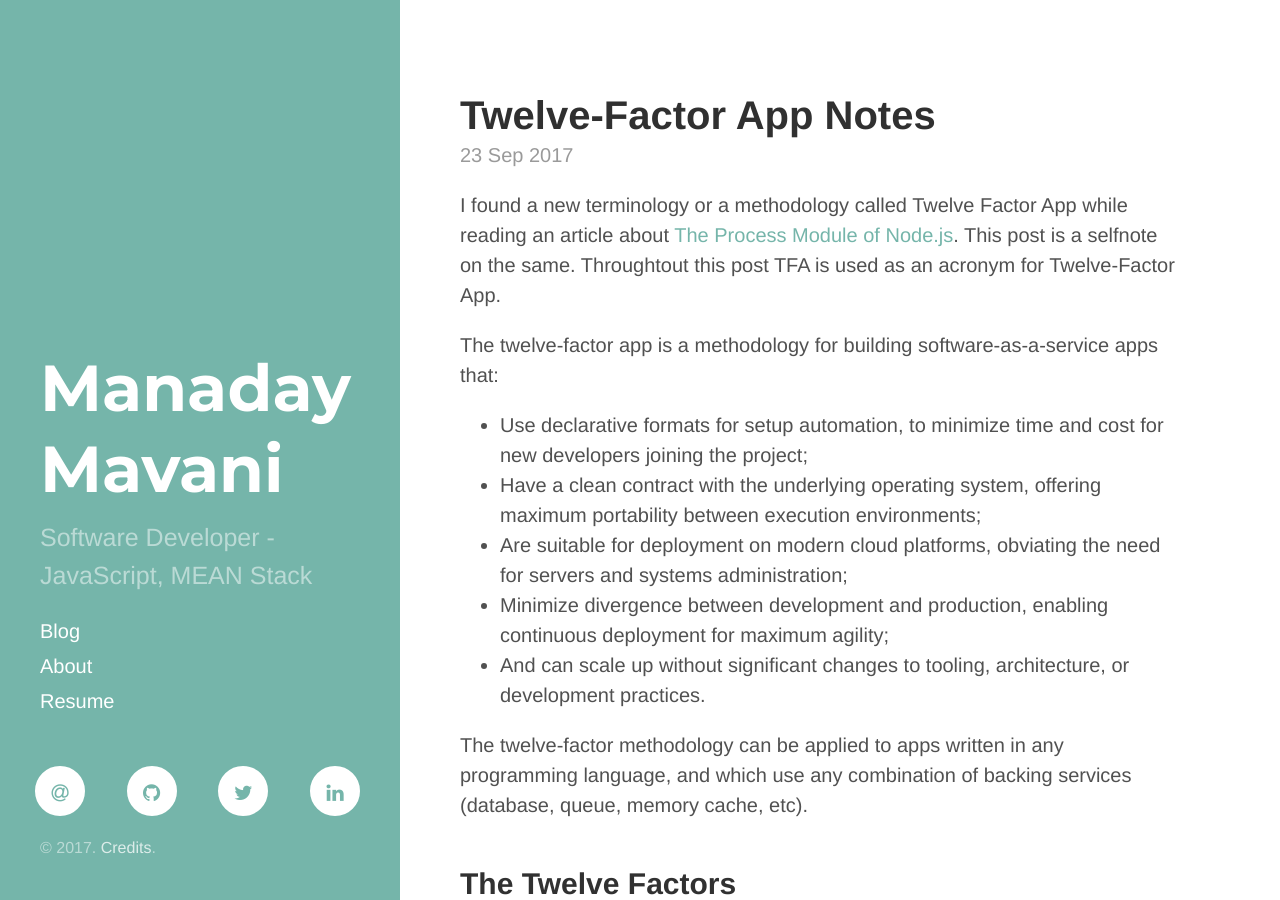
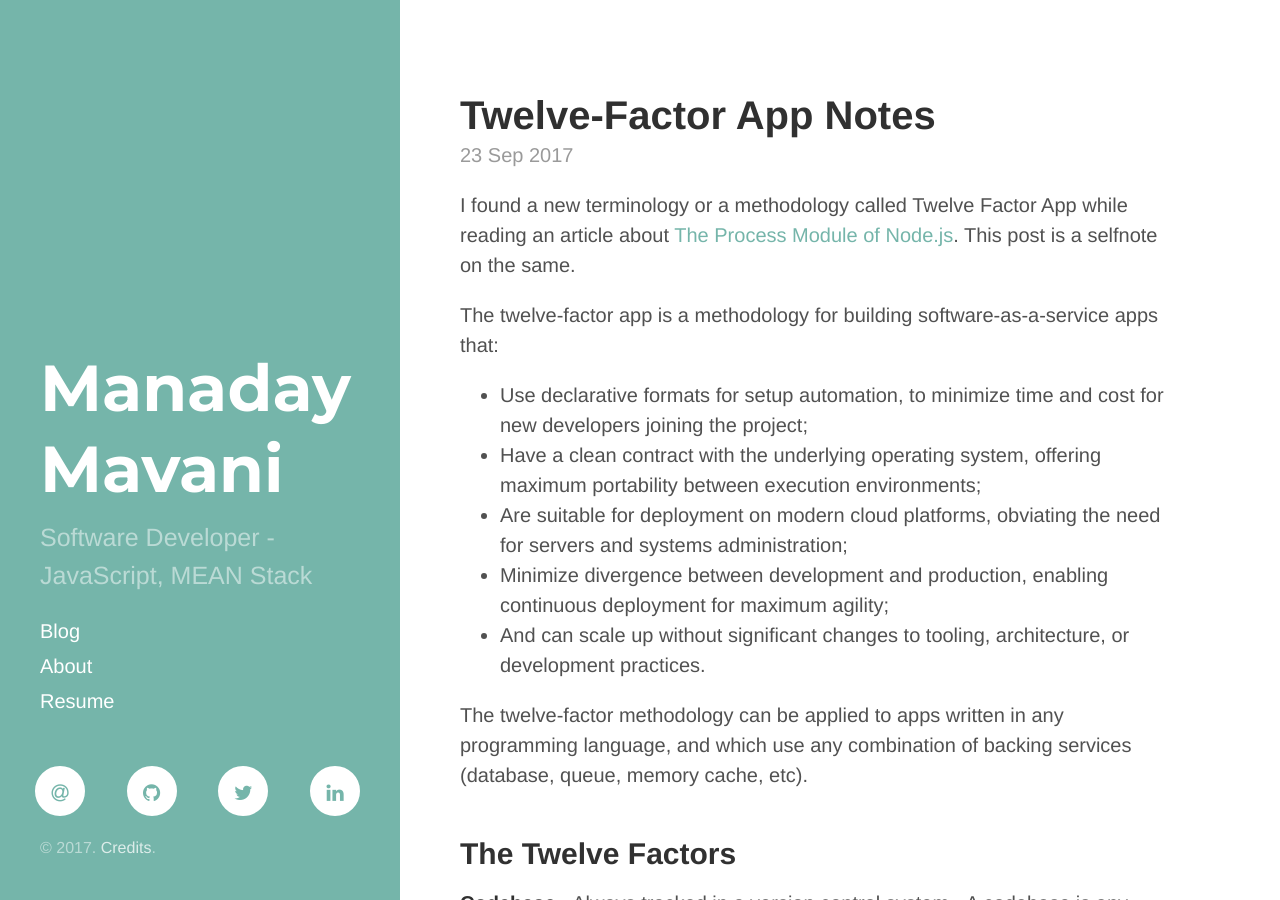
Before and after one commit to ManadayM/manadaym.github.io, a Jekyll site: the page built from _posts/2017-09-23-twelve-factor-app-notes.md, in a window 1280 px wide and 900 px high. Built offline with Jekyll 4.4.1, drawn with Linux system fonts in a browser that asks for light colours; nearby versions of some CDN libraries.

Commit message:
CHORE - twelve factor app

```diff
--- a/_posts/2017-09-23-twelve-factor-app-notes.md
+++ b/_posts/2017-09-23-twelve-factor-app-notes.md
@@ -3,7 +3,7 @@ layout: post
 title: Twelve-Factor App Notes
 ---
 
-I found a new terminology or a methodology called Twelve Factor App while reading an article about [The Process Module of Node.js](https://blog.risingstack.com/mastering-the-node-js-core-modules-the-process-module/). This post is a selfnote on the same. Throughtout this post TFA is used as an acronym for Twelve-Factor App.
+I found a new terminology or a methodology called Twelve Factor App while reading an article about [The Process Module of Node.js](https://blog.risingstack.com/mastering-the-node-js-core-modules-the-process-module/). This post is a selfnote on the same.
 
 <!--more-->
 
```
